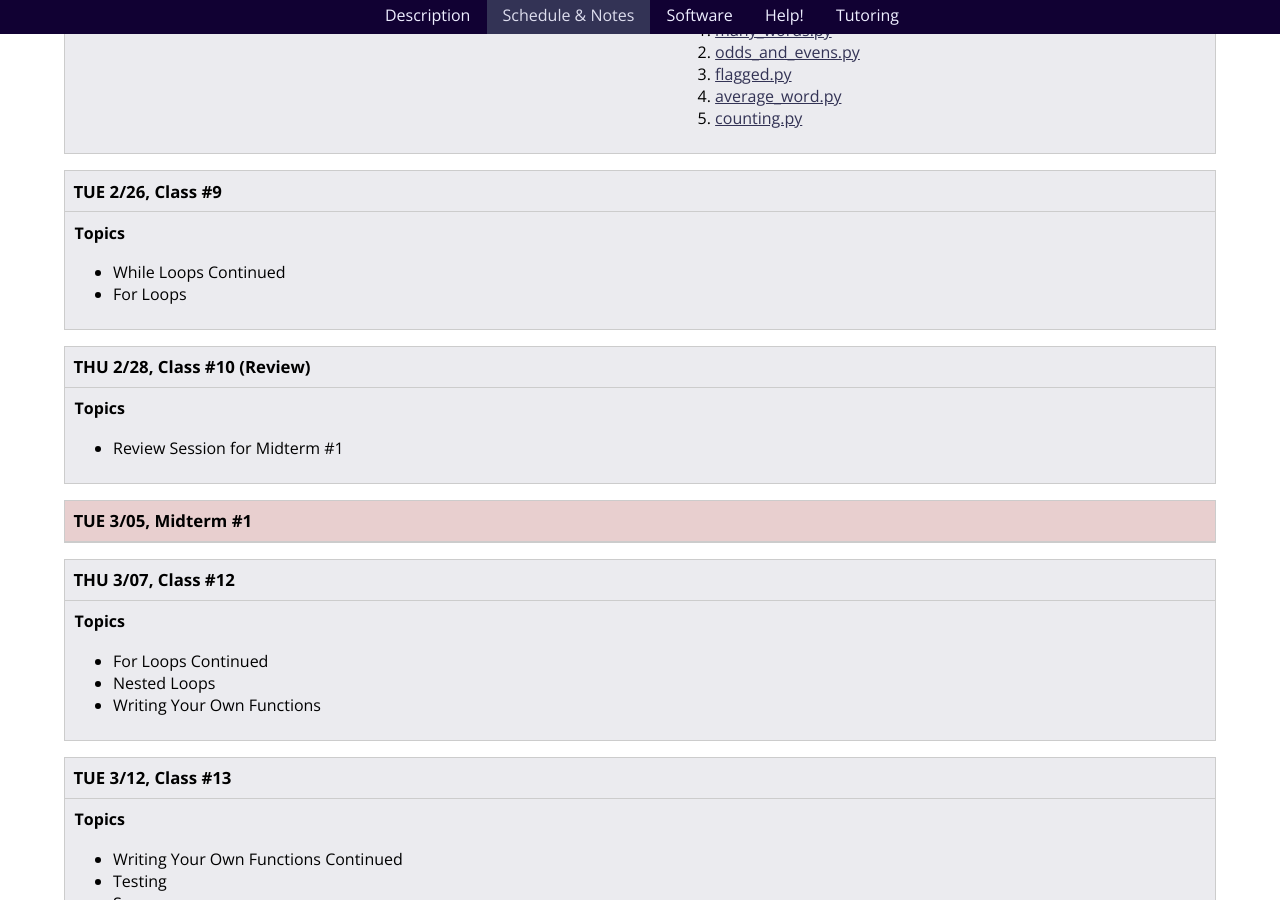
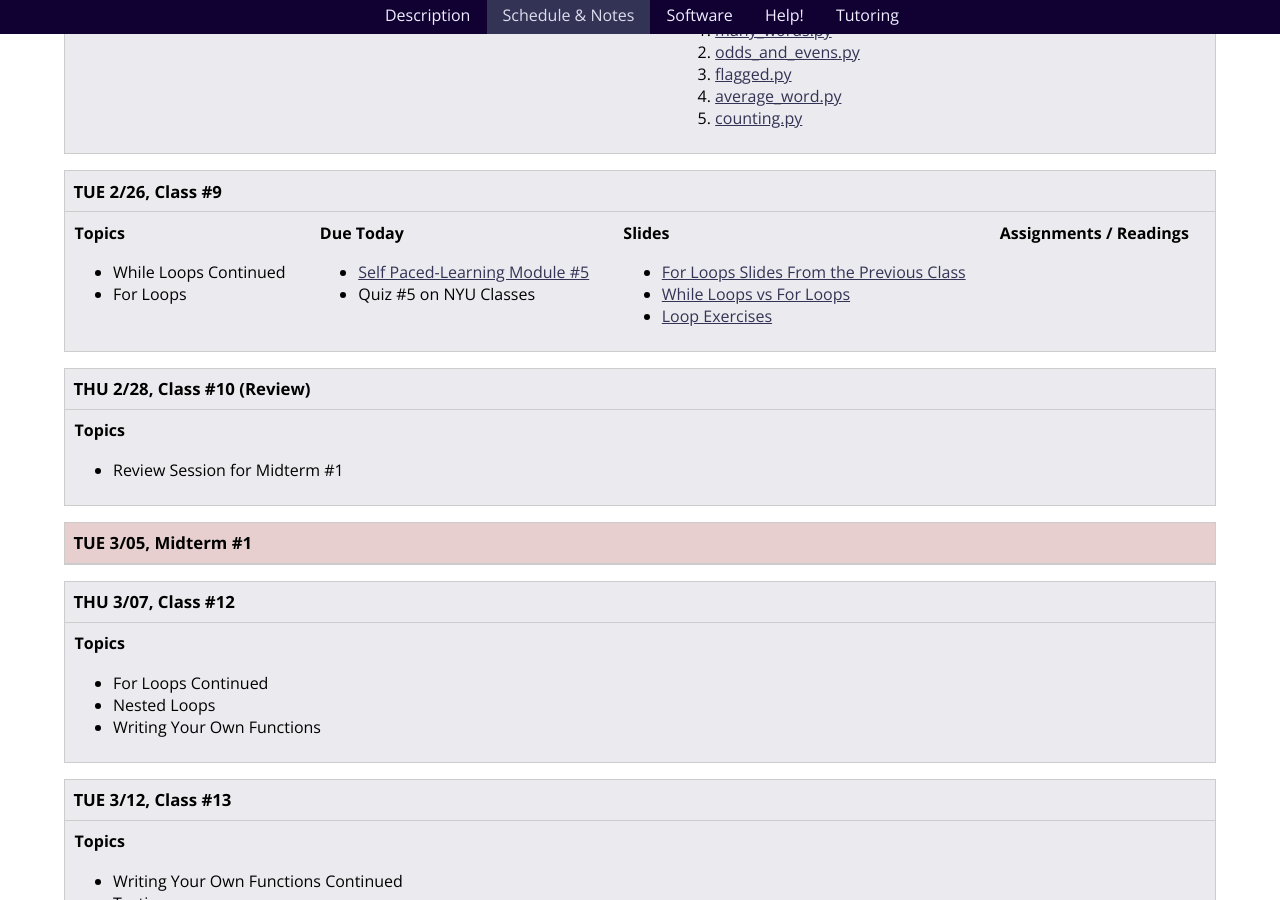
Before and after one commit to foureyes/csci-ua.0002-fall2019-002-008, a Jekyll site: the page built from schedule.markdown, in a window 1280 px wide and 900 px high, scrolled down 3678 px. Built offline with Jekyll 4.4.1, drawn with Linux system fonts in a browser that asks for light colours.

Commit message:
add class 9

```diff
--- a/schedule.markdown
+++ b/schedule.markdown
@@ -177,7 +177,7 @@
 * While Loops Continued
 * For Loops
 
-</article> {% comment %}{% include classes/09/materials.markdown %}{% endcomment %}</div> </section>
+</article> {% include classes/09/materials.markdown %}</div> </section>
 
 
 <a name="class10"></a><!---------- start --------------->
```
